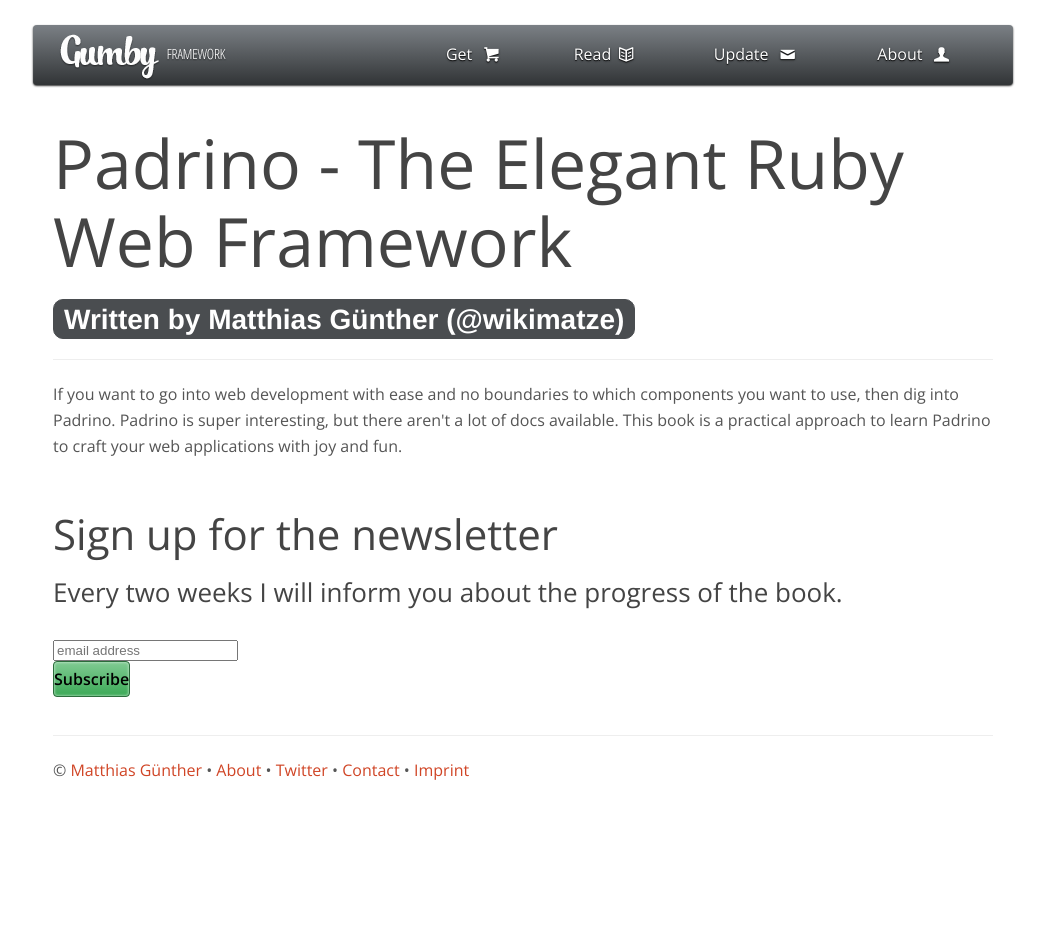
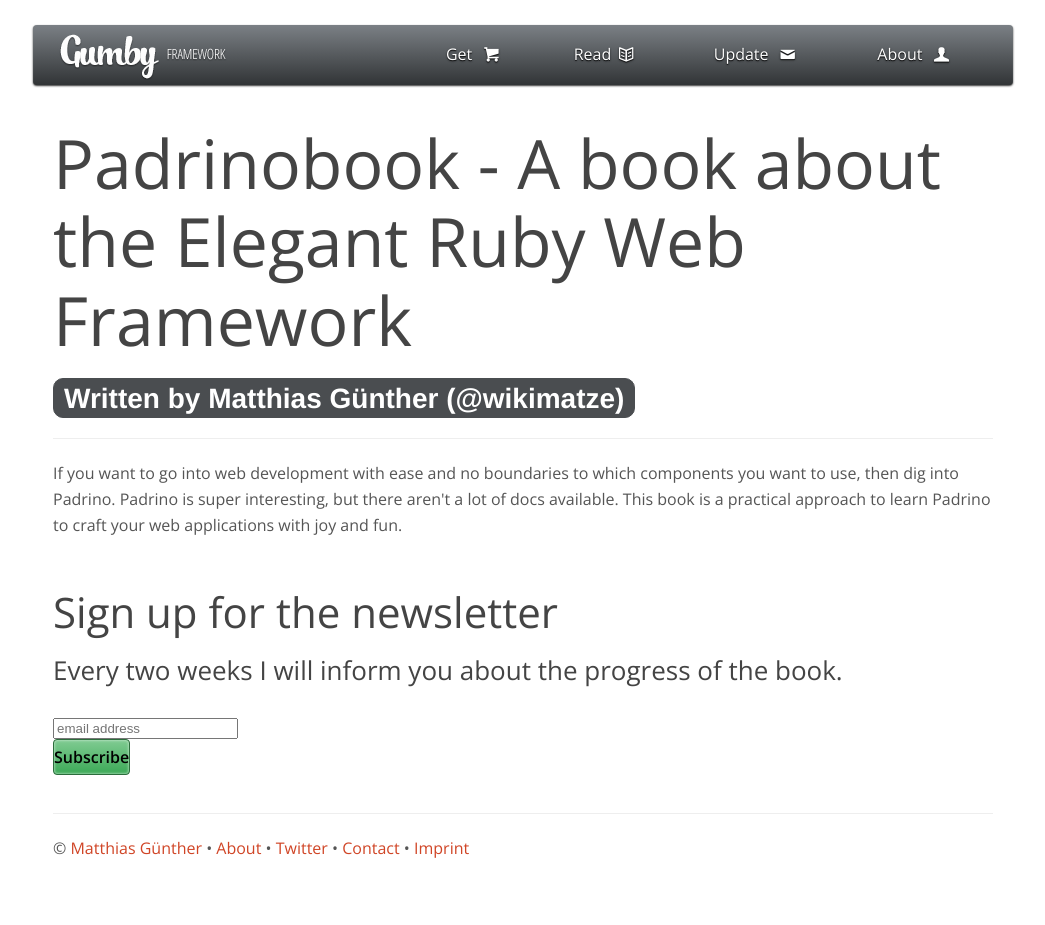
Before and after one commit to padrinobook/padrinobook.com, a Jekyll site: the page built from index.md, in a window 1280 px wide. Shown: the whole page, without its empty margins (117-1162 px from the left). Built offline with Jekyll 4.4.1, drawn with Linux system fonts in a browser that asks for light colours; Markdown is read by kramdown in place of the engine named in the settings; comment, search, counter and statistics services are not loaded.

Commit message:
Change title of the index page

```diff
--- a/index.md
+++ b/index.md
@@ -1,9 +1,10 @@
 ---
 layout: default
 ---
+
 <div class="row">
   <div class="twelve columns">
-    <h1>Padrino - The Elegant Ruby Web Framework</h1>
+    <h1>Padrinobook - A book about the Elegant Ruby Web Framework</h1>
     <li class="info badge author">
       Written by <a href="http://wikimatze.de">Matthias Günther</a>
       (<a href="http://twitter.com/wikimatze">@wikimatze</a>)
```
